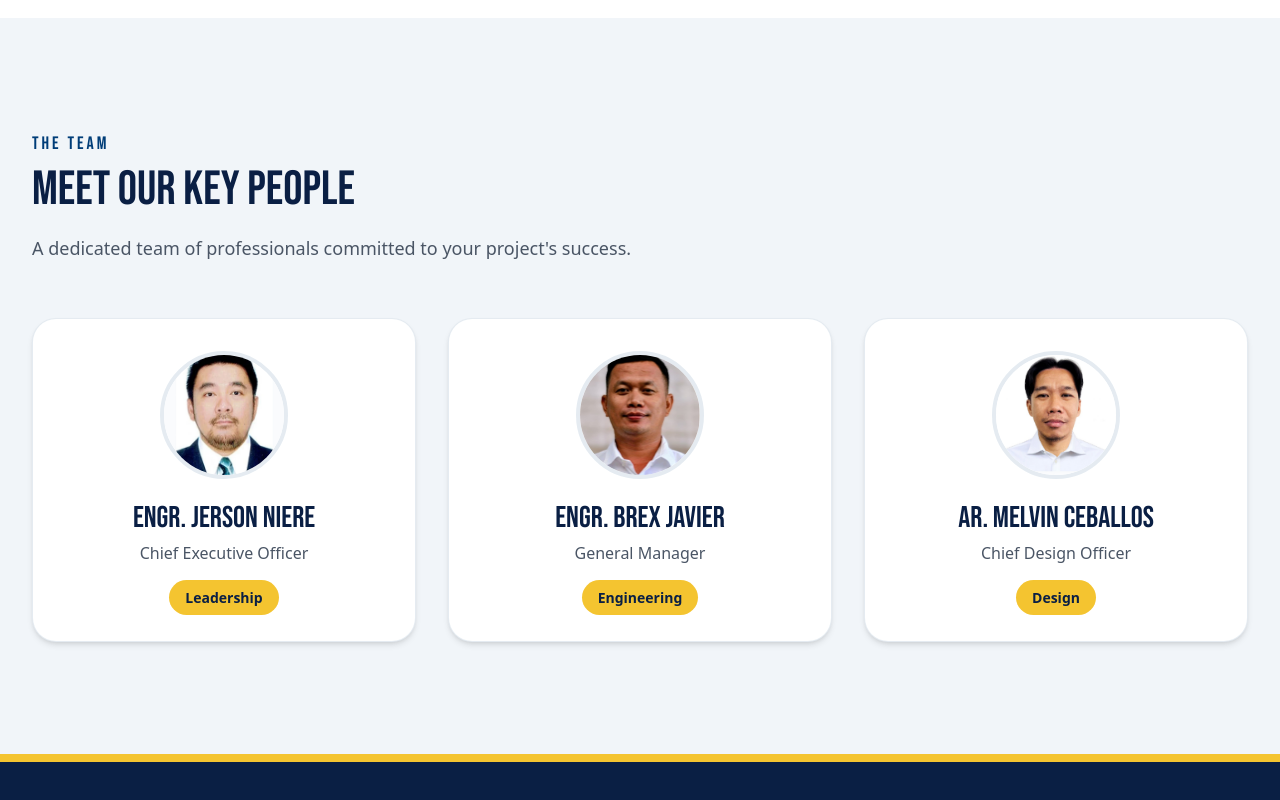
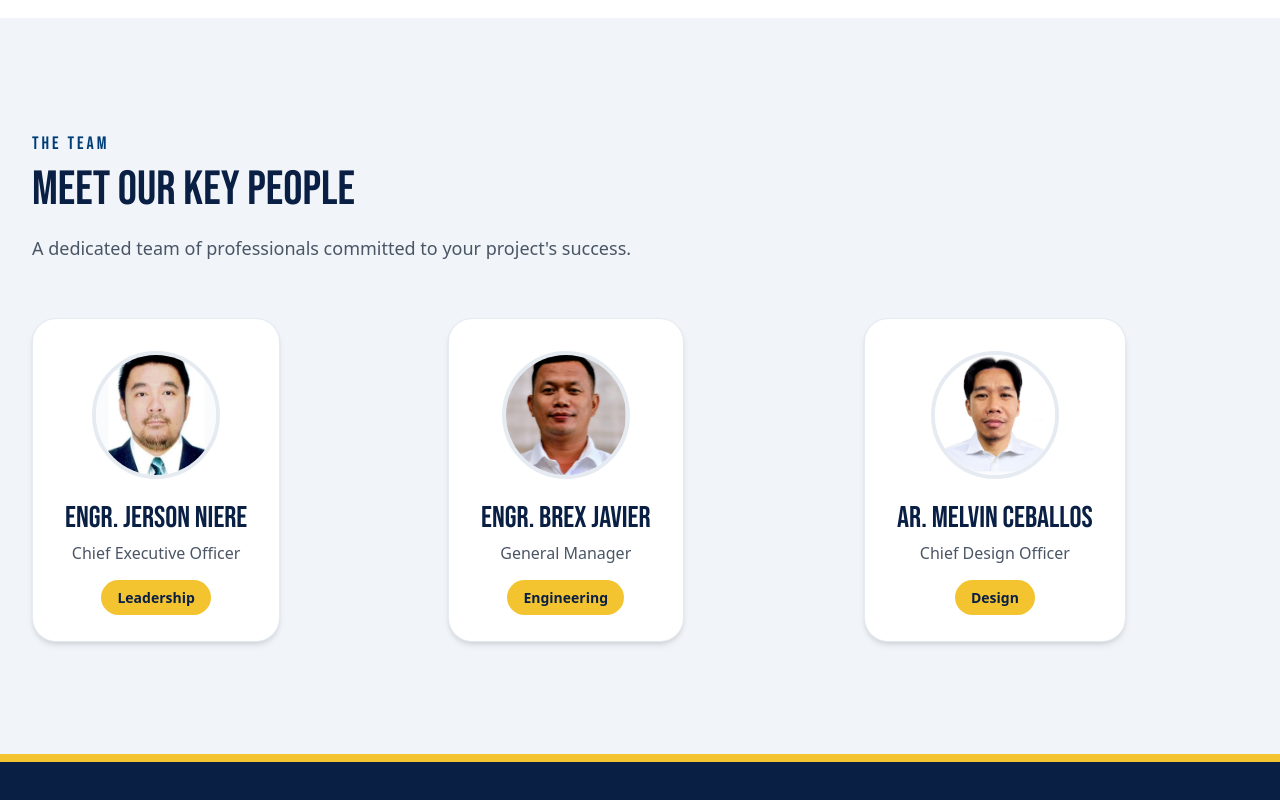
Before and after one commit to Markcjpaclibar/JcnConstruction, a Next.js app: page /about in a window 1280 px wide. Shown: the part 4021-4821 px from the top of the page. Built offline with nearby package versions, Linux system fonts and the light colour scheme; no server answers.

Commit message:
animations

```diff
--- a/components/about/Licenses.tsx
+++ b/components/about/Licenses.tsx
@@ -4,6 +4,7 @@ import { useState } from "react";
 import { Bebas_Neue } from "next/font/google";
 
 import Container from "@/components/ui/Container";
+import FadeUp from "@/components/animations/FadeUp";
 
 import { licenses } from "@/data/Licenses";
 import { License } from "@/types/license";
@@ -24,8 +25,14 @@ export default function Licenses() {
       <section className="bg-white py-16 md:py-20 lg:py-24">
         <Container>
 
+          {/* ========================================================= */}
           {/* Section Heading */}
+          {/* ========================================================= */}
 
+          <FadeUp
+            duration={0.8}
+            distance={40}
+          >
             <div className="mb-12 text-center">
 
               <p
@@ -50,17 +57,26 @@ export default function Licenses() {
               </p>
 
             </div>
+          </FadeUp>
 
+          {/* ========================================================= */}
           {/* License List */}
+          {/* ========================================================= */}
 
           <div className="mx-auto max-w-5xl space-y-5">
 
-            {licenses.map((license) => (
+            {licenses.map((license, index) => (
+              <FadeUp
+                key={license.id}
+                delay={0.1 + index * 0.1}
+                duration={0.7}
+                distance={35}
+              >
                 <LicenseRow
-                key={license.id}
                   license={license}
                   onView={setSelectedLicense}
                 />
+              </FadeUp>
             ))}
 
           </div>
@@ -68,7 +84,9 @@ export default function Licenses() {
         </Container>
       </section>
 
+      {/* ========================================================= */}
       {/* Modal */}
+      {/* ========================================================= */}
 
       <LicenseModal
         license={selectedLicense}
--- a/components/about/TeamSection.tsx
+++ b/components/about/TeamSection.tsx
@@ -2,7 +2,9 @@
 
 import { useState } from "react";
 import { Bebas_Neue } from "next/font/google";
+
 import Container from "@/components/ui/Container";
+import FadeUp from "@/components/animations/FadeUp";
 
 import TeamCard from "./TeamCard";
 import TeamModal from "./TeamModal";
@@ -51,8 +53,16 @@ export default function TeamSection() {
     <>
       <section className="bg-slate-100 py-20 md:py-28">
         <Container>
+
+          {/* ================= Section Heading ================= */}
+
+          <FadeUp
+            duration={0.8}
+            distance={40}
+          >
+            <div>
               <p
-            className={`${bebas.className} text-[#003D78] tracking-[3px] text-lg`}
+                className={`${bebas.className} text-lg tracking-[3px] text-[#003D78]`}
               >
                 THE TEAM
               </p>
@@ -67,18 +77,31 @@ export default function TeamSection() {
                 A dedicated team of professionals committed to your project's
                 success.
               </p>
+            </div>
+          </FadeUp>
+
+          {/* ================= Team Cards ================= */}
 
           <div className="mt-14 grid gap-8 sm:grid-cols-2 lg:grid-cols-3">
-            {teamMembers.map((member) => (
+            {teamMembers.map((member, index) => (
+              <FadeUp
+                key={member.id}
+                delay={0.15 + index * 0.15}
+                duration={0.8}
+                distance={45}
+              >
                 <TeamCard
-                key={member.id}
                   member={member}
                   onClick={() => setSelectedMember(member)}
                 />
+              </FadeUp>
             ))}
           </div>
+
         </Container>
       </section>
+
+      {/* ================= Team Modal ================= */}
 
       <TeamModal
         member={selectedMember}
```
Lines whose indentation alone changed are shown as unchanged.
